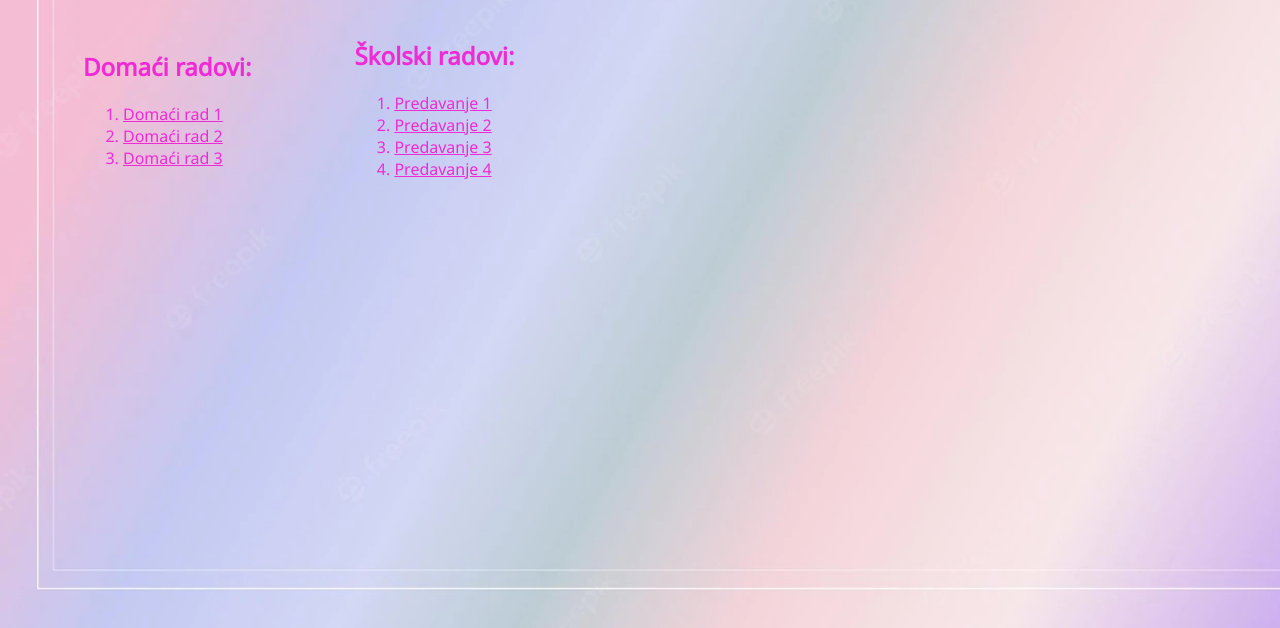
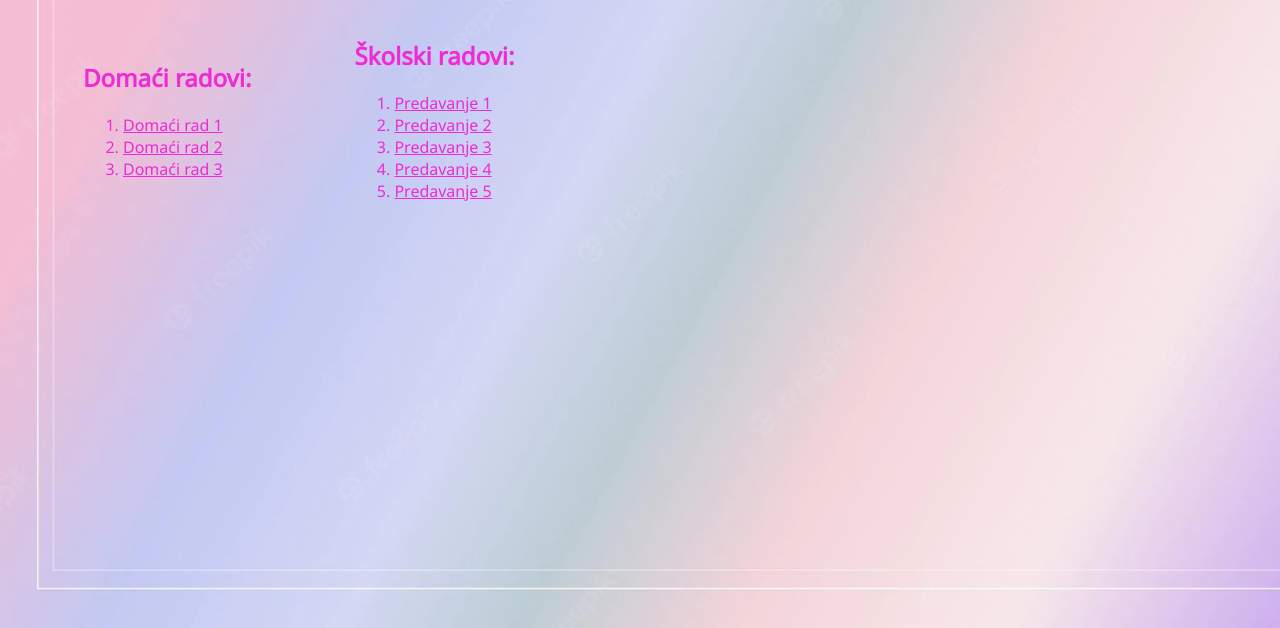
Before and after one commit to tamara-vukic93/Grupa-3-Frontend, a plain HTML site: page index.html in a window 1280 px wide. Shown: the part 172-800 px from the top of the page. Drawn offline with Linux system fonts and the light colour scheme.

Commit message:
dodano pred5

```diff
--- a/index.html
+++ b/index.html
@@ -58,6 +58,9 @@
             <li>
               <a href="./pred4.html">Predavanje 4</a>
             </li>
+            <li>
+              <a href="./pred5.html">Predavanje 5</a>
+            </li>
           </ol>
         </td>
       </tr>
```
